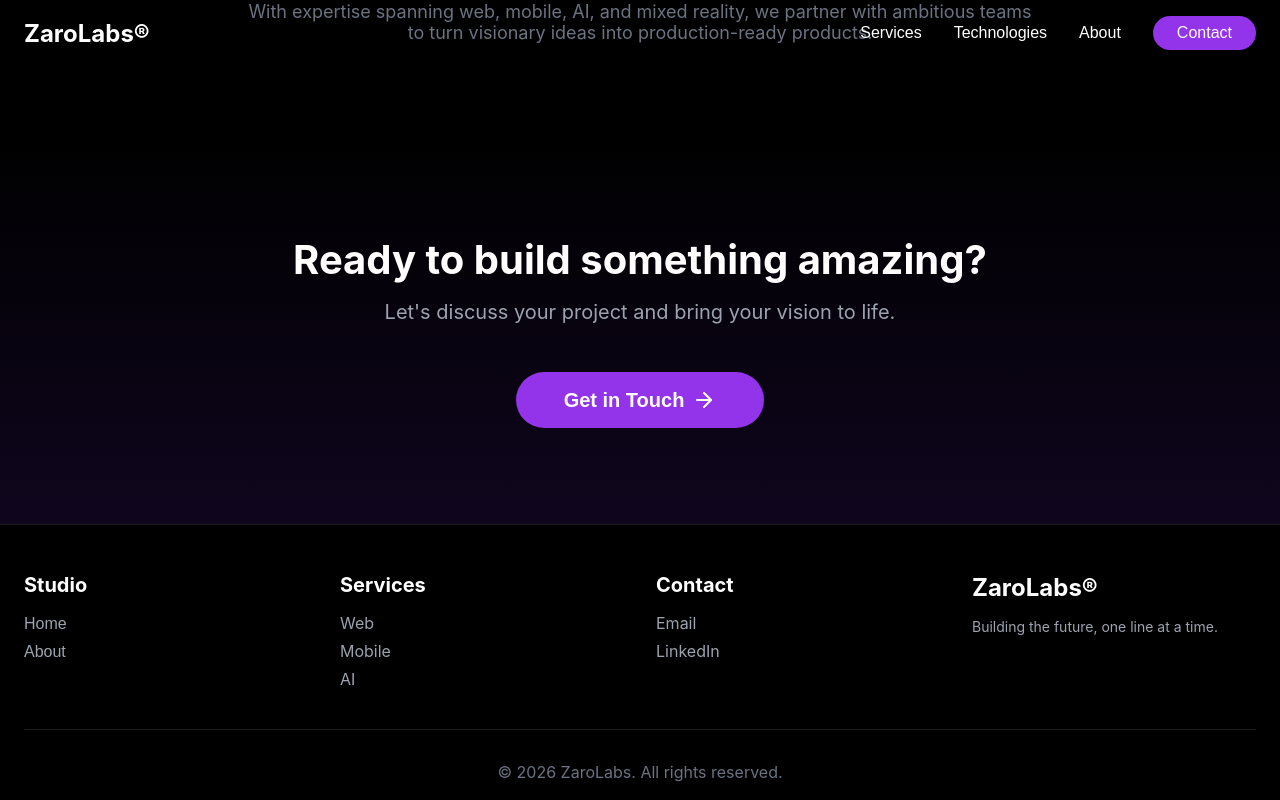
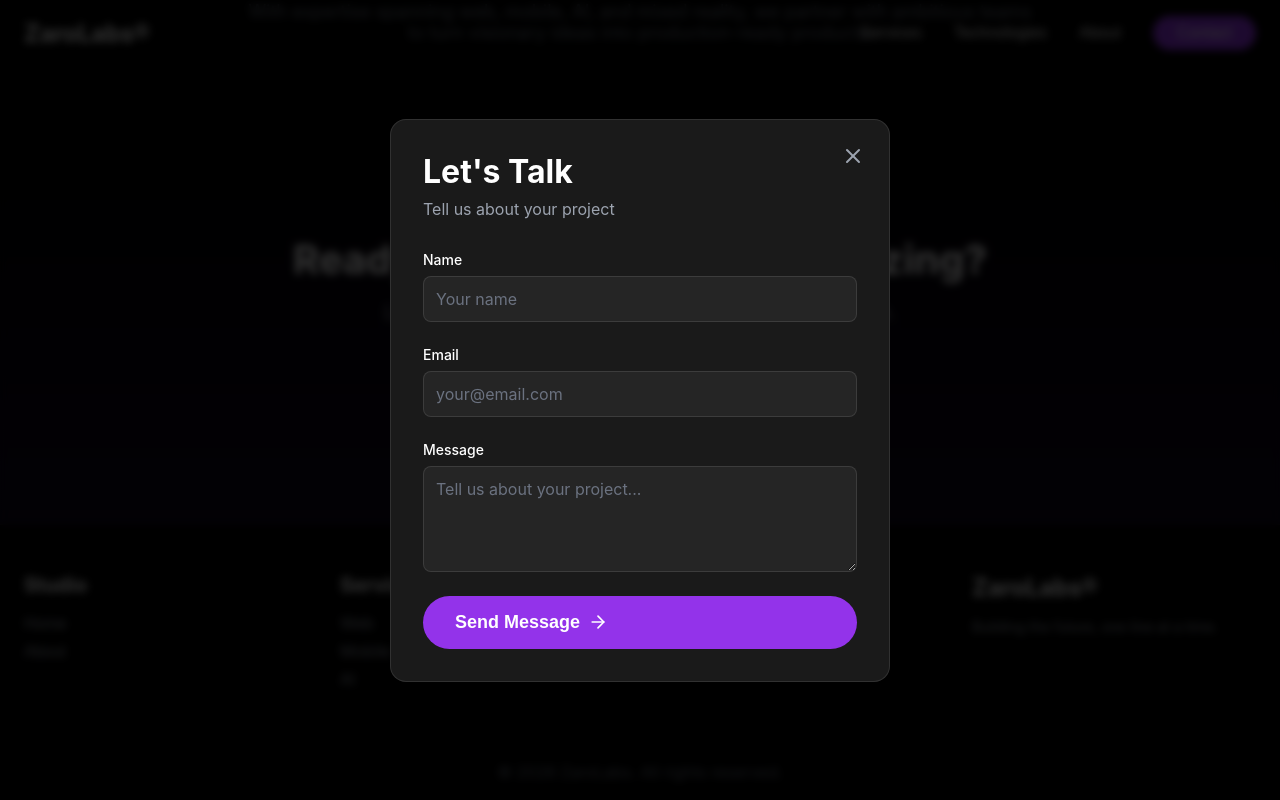
Before and after one commit to zaro-labs/zarolabs, a Next.js app: page / in a window 1280 px wide. Both pictures are taken after a click on the button "Get in Touch". Shown: the part 2824-3624 px from the top of the page. Built offline with nearby package versions, Linux system fonts and the light colour scheme.

Commit message:
email set-uped successfully

```diff
--- a/app/components/Contact.js
+++ b/app/components/Contact.js
@@ -1,17 +1,353 @@
-import { ArrowRight } from 'lucide-react';
+"use client";
+
+import { useState } from 'react';
+import { ArrowRight, X } from 'lucide-react';
+import emailjs from '@emailjs/browser';
 
 export default function Contact() {
+  const [showModal, setShowModal] = useState(false);
+  const [formData, setFormData] = useState({
+    name: '',
+    email: '',
+    message: ''
+  });
+  const [submitted, setSubmitted] = useState(false);
+  const [sending, setSending] = useState(false);
+  const [error, setError] = useState('');
+
+  const handleSubmit = async (e) => {
+    e.preventDefault();
+    setSending(true);
+    setError('');
+
+    try {
+      // Replace these with your actual EmailJS credentials
+      const result = await emailjs.send(
+        'service_jiez5bk',        // Replace with your Service ID
+        'template_c9xfe8u',       // Replace with your Template ID
+        {
+          from_name: formData.name,
+          from_email: formData.email,
+          message: formData.message,
+        },
+        'PBRB97CEE03zpa7qm'         // Replace with your Public Key
+      );
+
+      setSubmitted(true);
+
+      setTimeout(() => {
+        setShowModal(false);
+        setSubmitted(false);
+        setSending(false);
+        setFormData({ name: '', email: '', message: '' });
+      }, 2000);
+    } catch (err) {
+      console.error('Failed to send email:', err);
+      setError('Failed to send message. Please try again.');
+      setSending(false);
+    }
+  };
+
+  const handleChange = (e) => {
+    setFormData({
+      ...formData,
+      [e.target.name]: e.target.value
+    });
+  };
+
   return (
+    <>
       <section id="contact" className="section section-dark">
         <div className="center-content">
           <h2 className="section-title">Ready to build something amazing?</h2>
           <p className="section-subtitle">
             Let's discuss your project and bring your vision to life.
           </p>
-        <button className="btn-primary" style={{ fontSize: '1.25rem', padding: '1rem 3rem' }}>
+          <button
+            onClick={() => setShowModal(true)}
+            className="btn-primary"
+            style={{ fontSize: '1.25rem', padding: '1rem 3rem' }}
+          >
             Get in Touch <ArrowRight size={24} />
           </button>
         </div>
       </section>
+
+      {/* Modal */}
+      {showModal && (
+        <div className="modal-overlay" onClick={() => setShowModal(false)}>
+          <div className="modal-content" onClick={(e) => e.stopPropagation()}>
+            <button className="modal-close" onClick={() => setShowModal(false)}>
+              <X size={24} />
+            </button>
+
+            {!submitted ? (
+              <>
+                <h2 className="modal-title">Let's Talk</h2>
+                <p className="modal-subtitle">Tell us about your project</p>
+
+                <form onSubmit={handleSubmit} className="contact-form">
+                  {error && (
+                    <div className="error-message">
+                      {error}
+                    </div>
+                  )}
+
+                  <div className="form-group">
+                    <label htmlFor="name">Name</label>
+                    <input
+                      type="text"
+                      id="name"
+                      name="name"
+                      value={formData.name}
+                      onChange={handleChange}
+                      required
+                      placeholder="Your name"
+                      disabled={sending}
+                    />
+                  </div>
+
+                  <div className="form-group">
+                    <label htmlFor="email">Email</label>
+                    <input
+                      type="email"
+                      id="email"
+                      name="email"
+                      value={formData.email}
+                      onChange={handleChange}
+                      required
+                      placeholder="your@email.com"
+                      disabled={sending}
+                    />
+                  </div>
+
+                  <div className="form-group">
+                    <label htmlFor="message">Message</label>
+                    <textarea
+                      id="message"
+                      name="message"
+                      value={formData.message}
+                      onChange={handleChange}
+                      required
+                      rows="4"
+                      placeholder="Tell us about your project..."
+                      disabled={sending}
+                    />
+                  </div>
+
+                  <button
+                    type="submit"
+                    className="btn-primary"
+                    style={{ width: '100%' }}
+                    disabled={sending}
+                  >
+                    {sending ? 'Sending...' : 'Send Message'} <ArrowRight size={20} />
+                  </button>
+                </form>
+              </>
+            ) : (
+              <div className="success-message">
+                <div className="success-icon">✓</div>
+                <h2>Message Sent!</h2>
+                <p>We'll get back to you soon.</p>
+              </div>
+            )}
+          </div>
+        </div>
+      )}
+
+      <style jsx>{`
+        .modal-overlay {
+          position: fixed;
+          inset: 0;
+          background: rgba(0, 0, 0, 0.8);
+          backdrop-filter: blur(4px);
+          display: flex;
+          align-items: center;
+          justify-content: center;
+          z-index: 1000;
+          padding: 1rem;
+          animation: fadeIn 0.2s ease-out;
+        }
+
+        .modal-content {
+          background: #1a1a1a;
+          border: 1px solid rgba(255, 255, 255, 0.1);
+          border-radius: 1rem;
+          padding: 2rem;
+          max-width: 500px;
+          width: 100%;
+          position: relative;
+          animation: slideUp 0.3s ease-out;
+        }
+
+        .modal-close {
+          position: absolute;
+          top: 1rem;
+          right: 1rem;
+          background: none;
+          border: none;
+          color: #9ca3af;
+          cursor: pointer;
+          padding: 0.5rem;
+          transition: color 0.3s;
+          display: flex;
+          align-items: center;
+          justify-content: center;
+        }
+
+        .modal-close:hover {
+          color: #fff;
+        }
+
+        .modal-title {
+          font-size: 2rem;
+          font-weight: bold;
+          margin-bottom: 0.5rem;
+          color: #fff;
+        }
+
+        .modal-subtitle {
+          color: #9ca3af;
+          margin-bottom: 2rem;
+        }
+
+        .contact-form {
+          display: flex;
+          flex-direction: column;
+          gap: 1.5rem;
+        }
+
+        .form-group {
+          display: flex;
+          flex-direction: column;
+          gap: 0.5rem;
+        }
+
+        .form-group label {
+          color: #fff;
+          font-weight: 500;
+          font-size: 0.875rem;
+        }
+
+        .form-group input,
+        .form-group textarea {
+          background: rgba(255, 255, 255, 0.05);
+          border: 1px solid rgba(255, 255, 255, 0.1);
+          border-radius: 0.5rem;
+          padding: 0.75rem;
+          color: #fff;
+          font-size: 1rem;
+          transition: all 0.3s;
+          font-family: inherit;
+        }
+
+        .form-group input:focus,
+        .form-group textarea:focus {
+          outline: none;
+          border-color: #9333ea;
+          background: rgba(255, 255, 255, 0.08);
+        }
+
+        .form-group input::placeholder,
+        .form-group textarea::placeholder {
+          color: #6b7280;
+        }
+
+        .form-group textarea {
+          resize: vertical;
+          min-height: 100px;
+        }
+
+        .form-group input:disabled,
+        .form-group textarea:disabled {
+          opacity: 0.6;
+          cursor: not-allowed;
+        }
+
+        .btn-primary:disabled {
+          opacity: 0.6;
+          cursor: not-allowed;
+        }
+
+        .error-message {
+          background: rgba(239, 68, 68, 0.1);
+          border: 1px solid rgba(239, 68, 68, 0.3);
+          border-radius: 0.5rem;
+          padding: 0.75rem;
+          color: #ef4444;
+          font-size: 0.875rem;
+        }
+
+        .success-message {
+          text-align: center;
+          padding: 2rem 0;
+        }
+
+        .success-icon {
+          width: 80px;
+          height: 80px;
+          border-radius: 50%;
+          background: linear-gradient(to right, #10b981, #059669);
+          display: flex;
+          align-items: center;
+          justify-content: center;
+          font-size: 3rem;
+          color: #fff;
+          margin: 0 auto 1.5rem;
+          animation: scaleIn 0.5s ease-out;
+        }
+
+        .success-message h2 {
+          font-size: 1.5rem;
+          font-weight: bold;
+          margin-bottom: 0.5rem;
+          color: #fff;
+        }
+
+        .success-message p {
+          color: #9ca3af;
+        }
+
+        @keyframes fadeIn {
+          from {
+            opacity: 0;
+          }
+          to {
+            opacity: 1;
+          }
+        }
+
+        @keyframes slideUp {
+          from {
+            opacity: 0;
+            transform: translateY(20px);
+          }
+          to {
+            opacity: 1;
+            transform: translateY(0);
+          }
+        }
+
+        @keyframes scaleIn {
+          from {
+            transform: scale(0);
+          }
+          to {
+            transform: scale(1);
+          }
+        }
+
+        @media (max-width: 768px) {
+          .modal-content {
+            padding: 1.5rem;
+          }
+
+          .modal-title {
+            font-size: 1.5rem;
+          }
+        }
+      `}</style>
+    </>
   );
 }
--- a/app/components/Footer.js
+++ b/app/components/Footer.js
@@ -38,7 +38,7 @@ export default function Footer() {
           <h4>Contact</h4>
           <ul className="footer-links">
             {/* <li><span className="footer-link">Inquire</span></li> */}
-            <li><span className="footer-link">Email</span></li>
+            {/* <li><span className="footer-link">Email</span></li> */}
             <li><span className="footer-link">LinkedIn</span></li>
           </ul>
         </div>
--- a/package.json
+++ b/package.json
@@ -9,6 +9,7 @@
     "lint": "eslint"
   },
   "dependencies": {
+    "@emailjs/browser": "^4.4.1",
     "lucide-react": "^0.562.0",
     "next": "16.1.1",
     "react": "19.2.3",
```
Also changed, not shown: 1 other file (tests, documents, lock files or other folders). Lines whose indentation alone changed are shown as unchanged.
